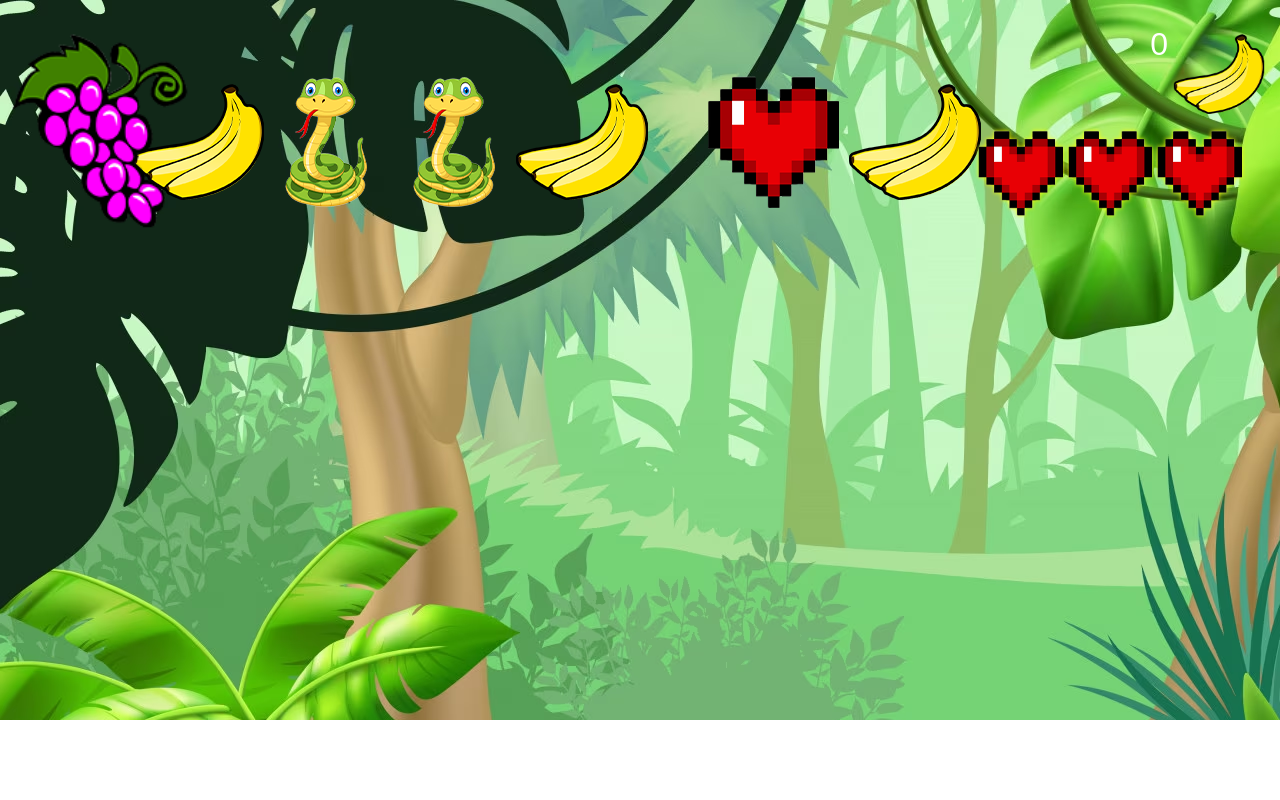
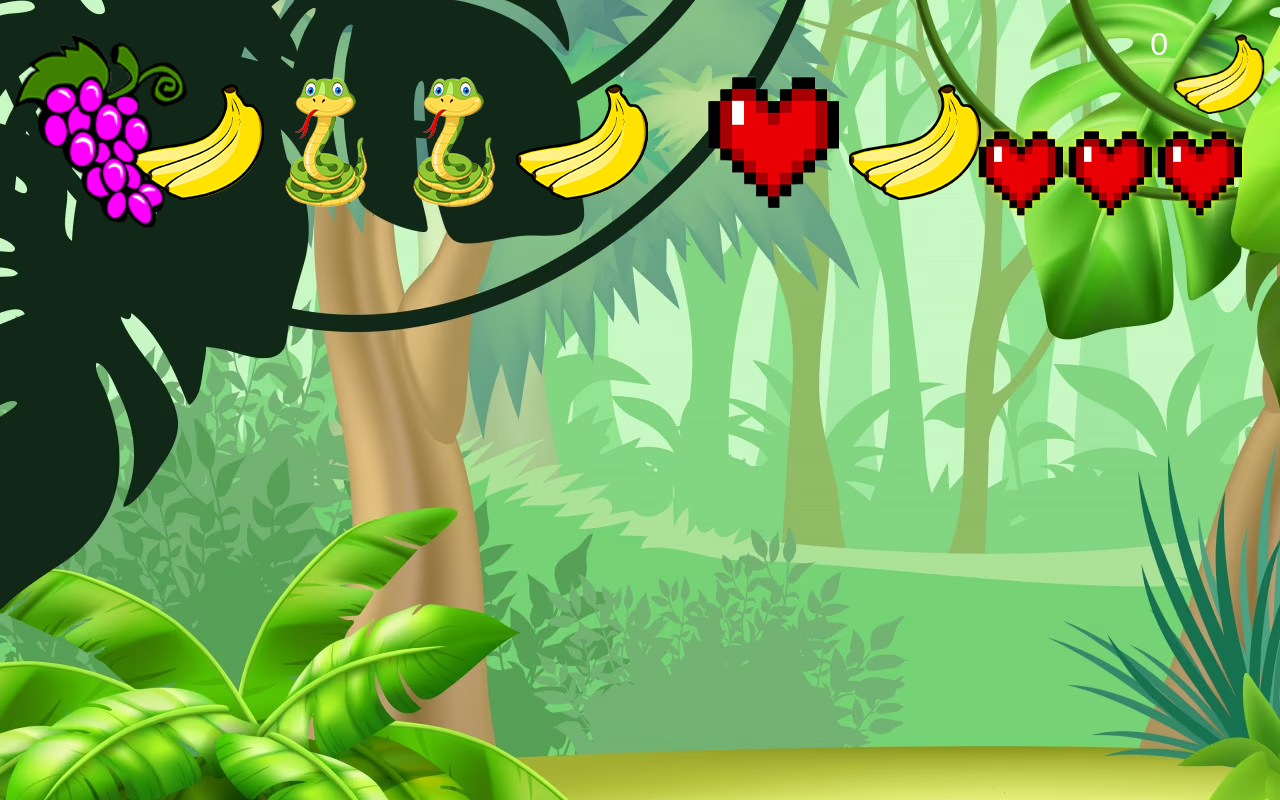
Before and after one commit to BurimJ/MyGame, a plain HTML site: page index.html in a window 1280 px wide. Drawn offline with Linux system fonts and the light colour scheme.

Commit message:
Update style.css

```diff
--- a/style.css
+++ b/style.css
@@ -1,7 +1,7 @@
 #screen {
-  aspect-ratio: 16/9;
   display: grid;
   grid-template: 100% / 100%;
+  height: 100vh;
 }
 
 img {
```
